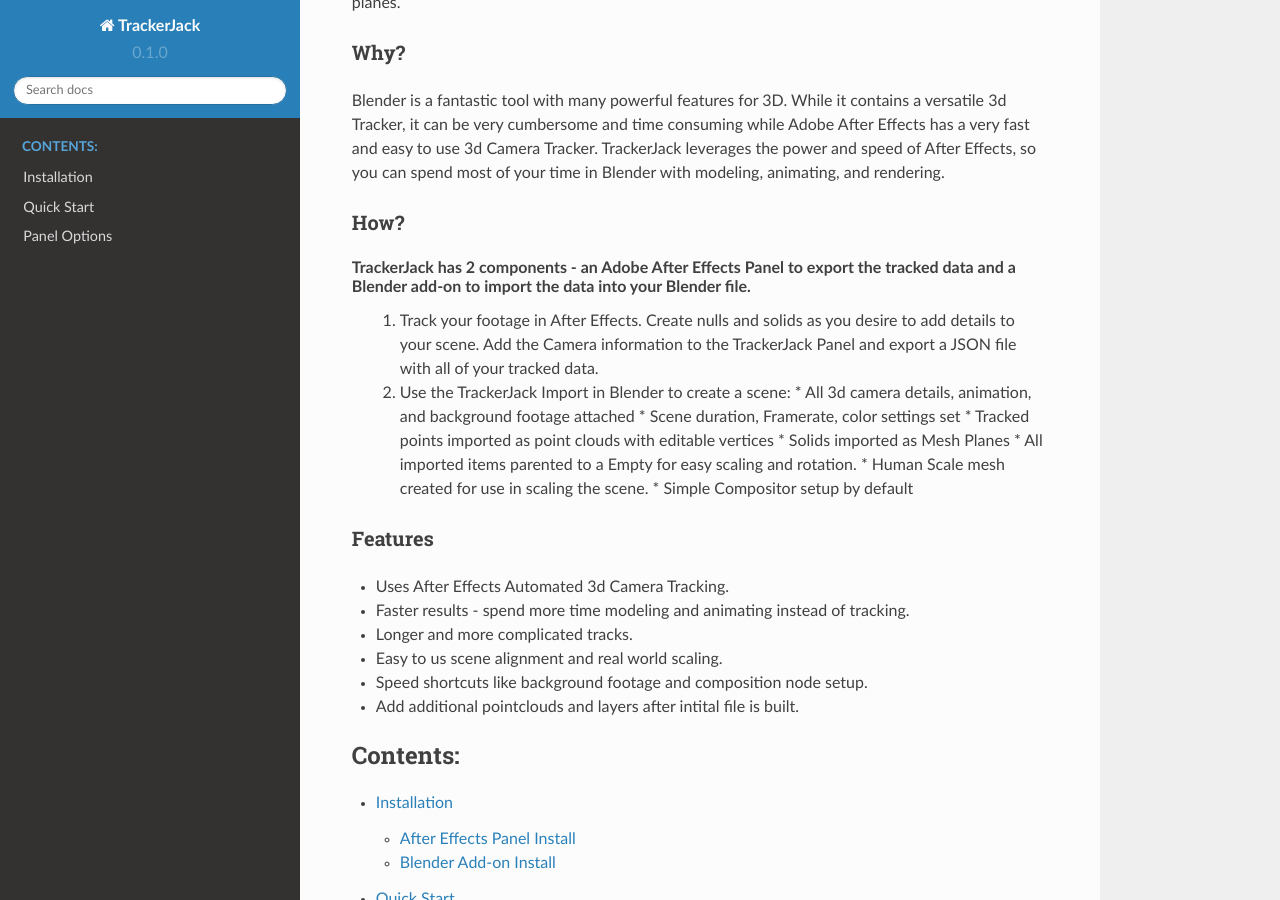
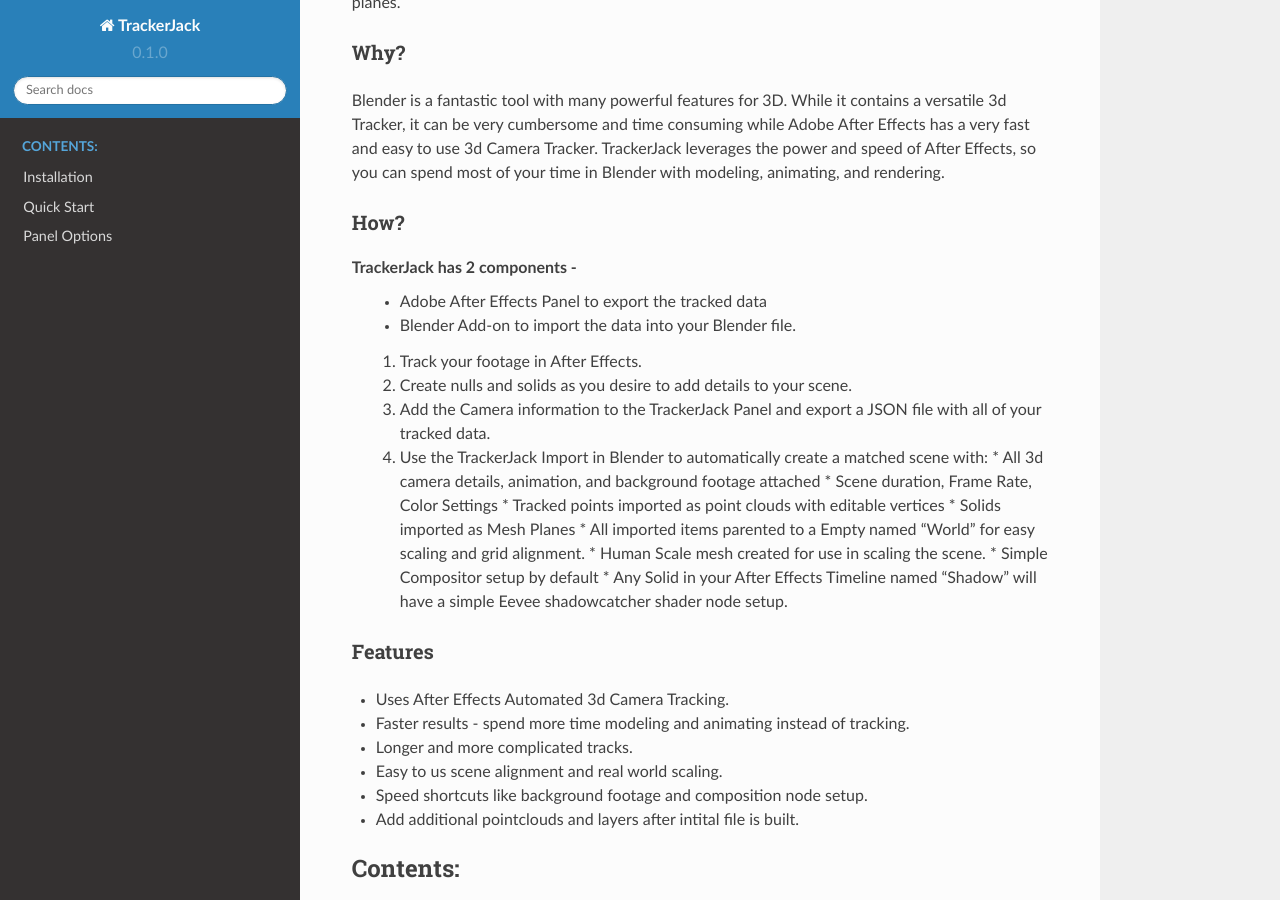
Before and after one commit to halekii/TrackerJack-Tutorial, a Sphinx documentation site: the page built from docs/source/index.rst, in a window 1280 px wide and 900 px high, scrolled down 273 px. Built offline with Sphinx 7.4.7 and the Read the Docs theme 2.0.0, drawn with Linux system fonts in a browser that asks for light colours; pages that are not in the unit, such as notebooks, are missing from menus.

Commit message:
Update index.rst

```diff
--- a/docs/source/index.rst
+++ b/docs/source/index.rst
@@ -24,16 +24,22 @@
 ---------------------------------
 How?
 ---------------------------------
-TrackerJack has 2 components - an Adobe After Effects Panel to export the tracked data and a Blender add-on to import the data into your Blender file.
-   #. Track your footage in After Effects. Create nulls and solids as you desire to add details to your scene. Add the Camera information to the TrackerJack Panel and export a JSON file with all of your tracked data.
-   #. Use the TrackerJack Import in Blender to create a scene:
+TrackerJack has 2 components -
+   * Adobe After Effects Panel to export the tracked data
+   * Blender Add-on to import the data into your Blender file.
+
+   #. Track your footage in After Effects.
+   #. Create nulls and solids as you desire to add details to your scene.
+   #. Add the Camera information to the TrackerJack Panel and export a JSON file with all of your tracked data.
+   #. Use the TrackerJack Import in Blender to automatically create a matched scene with:
       * All 3d camera details, animation, and background footage attached
-      * Scene duration, Framerate, color settings set
+      * Scene duration, Frame Rate, Color Settings
       * Tracked points imported as point clouds with editable vertices
       * Solids imported as Mesh Planes
-      * All imported items parented to a Empty for easy scaling and rotation.
+      * All imported items parented to a Empty named "World" for easy scaling and grid alignment.
       * Human Scale mesh created for use in scaling the scene.
       * Simple Compositor setup by default
+      * Any Solid in your After Effects Timeline named "Shadow" will have a simple Eevee shadowcatcher shader node setup.
 
 ---------------------------------
 Features
```
